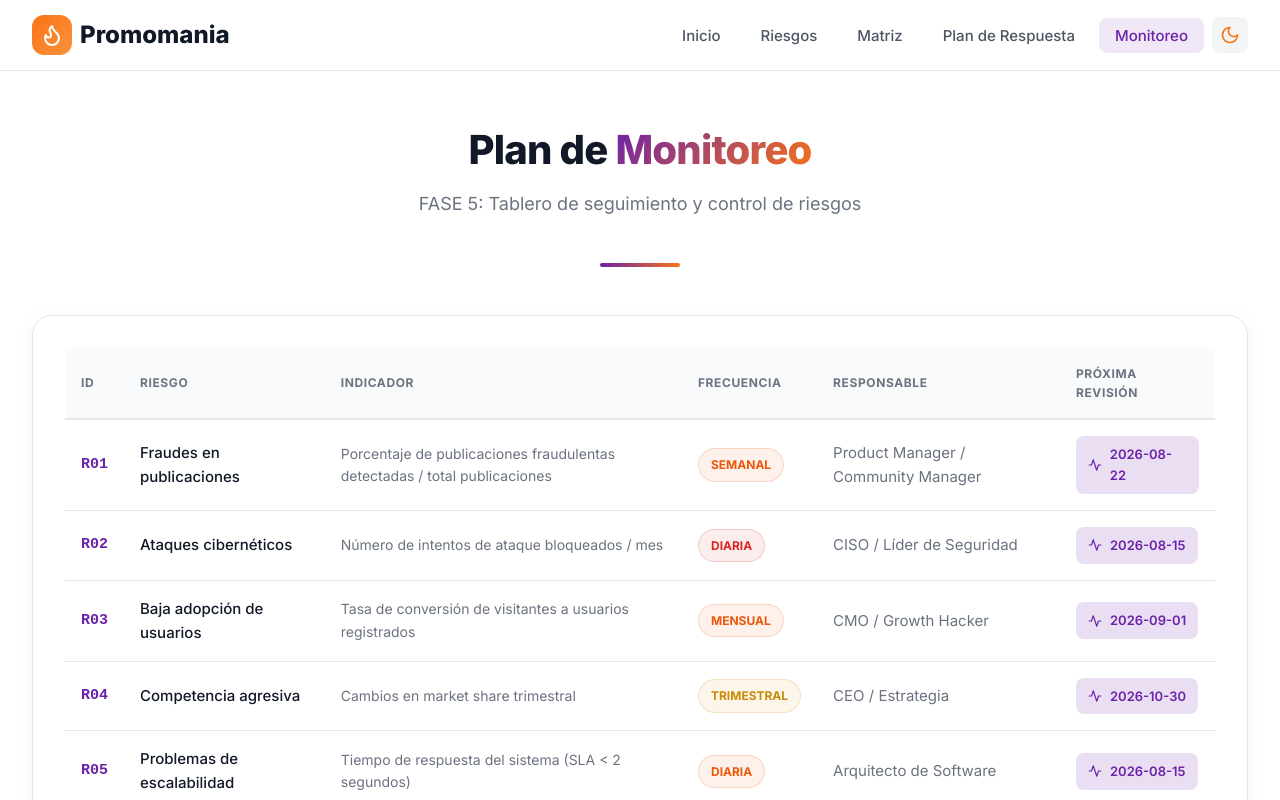
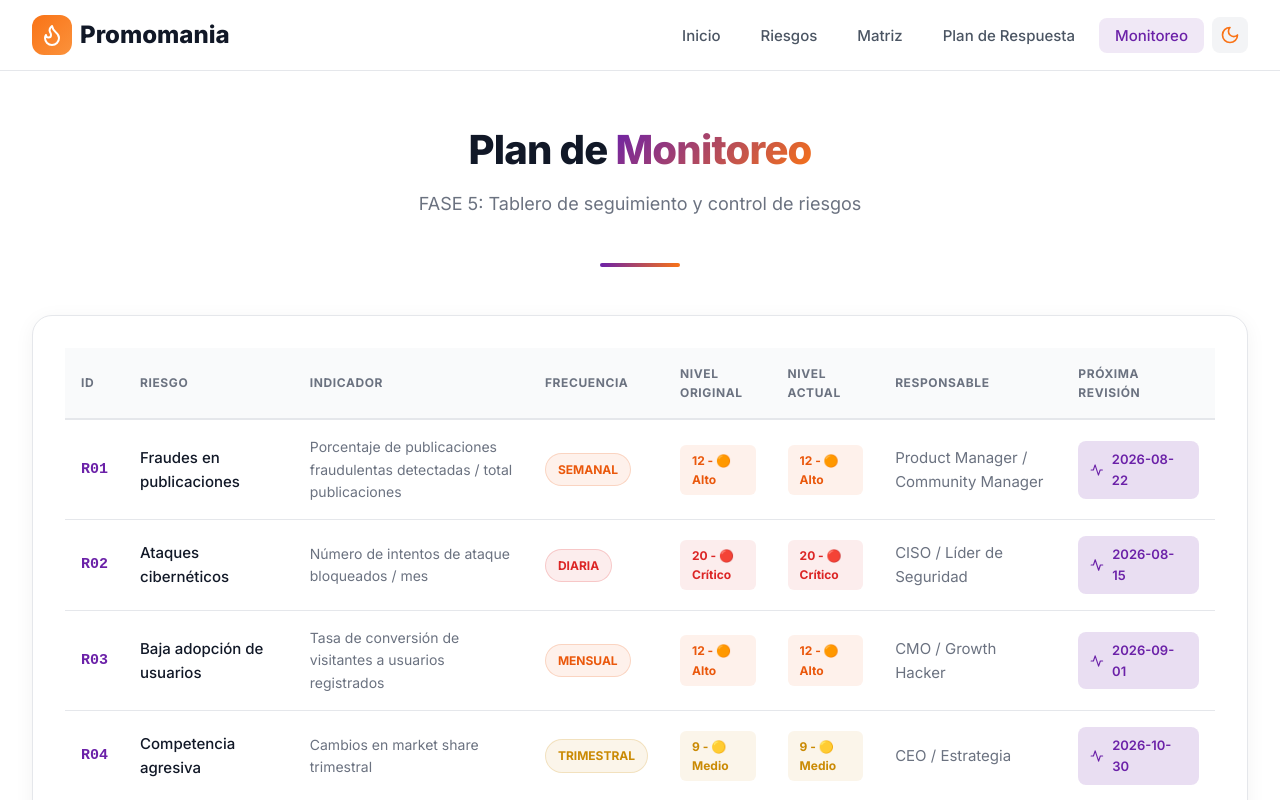
Before and after one commit to gabrieldevco/RisksPromomania, a React (Vite) app: page / in a window 1280 px wide. Both pictures are taken after a click on the button "Monitoreo". Shown: the top 800 px of the page. Built offline with nearby package versions, Linux system fonts and the light colour scheme.

Commit message:
sincronizar estado de controles entre Dashboard, Riesgos, Matriz, Respuesta y Monitoreo - ahora se actualizan en tiempo real

```diff
--- a/src/App.jsx
+++ b/src/App.jsx
@@ -1,4 +1,4 @@
-import { useState } from 'react';
+import { useState, useCallback, useMemo } from 'react';
 import Navbar from './components/Navbar';
 import Dashboard from './sections/Dashboard';
 import Riesgos from './sections/Riesgos';
@@ -7,25 +7,100 @@ import Respuesta from './sections/Respuesta';
 import Monitoreo from './sections/Monitoreo';
 import { ThemeProvider } from './context/ThemeContext';
 import { useTheme } from './hooks/useTheme';
+import { risks } from './data/risks';
 
 const AppContent = () => {
   const [activeSection, setActiveSection] = useState('dashboard');
   const { isDarkMode, themeColors } = useTheme();
 
+  // Estado compartido de riesgos con controles aplicados
+  const [risksWithControl, setRisksWithControl] = useState(() =>
+    risks.map(risk => ({
+      ...risk,
+      controlLevel: 1,
+      residualImpact: risk.impact,
+      residualLevel: risk.level,
+      residualZone: risk.zone
+    }))
+  );
+
+  // Función para actualizar controles (compartida entre componentes)
+  const handleControlChange = useCallback((riskId, controlData) => {
+    setRisksWithControl(prevRisks =>
+      prevRisks.map(risk => {
+        if (risk.id === riskId) {
+          if (typeof controlData === 'number') {
+            // Calcular impacto residual basado en nivel de control
+            const reductionFactor = (controlData - 1) * 0.2;
+            const newResidualImpact = Math.max(1, Math.round(risk.impact * (1 - reductionFactor)));
+            const newResidualLevel = risk.probability * newResidualImpact;
+            const newResidualZone = newResidualLevel >= 17 ? 'critical' :
+                                   newResidualLevel >= 10 ? 'high' :
+                                   newResidualLevel >= 5 ? 'medium' : 'low';
+
+            return {
+              ...risk,
+              controlLevel: controlData,
+              residualImpact: newResidualImpact,
+              residualLevel: newResidualLevel,
+              residualZone: newResidualZone
+            };
+          }
+          return { ...risk, ...controlData };
+        }
+        return risk;
+      })
+    );
+  }, []);
+
+  // Calcular estadísticas basadas en riesgos con controles aplicados
+  const riskStats = useMemo(() => {
+    return {
+      critical: risksWithControl.filter(r => r.residualZone === 'critical').length,
+      high: risksWithControl.filter(r => r.residualZone === 'high').length,
+      medium: risksWithControl.filter(r => r.residualZone === 'medium').length,
+      low: risksWithControl.filter(r => r.residualZone === 'low').length
+    };
+  }, [risksWithControl]);
+
   const renderSection = () => {
     switch (activeSection) {
       case 'dashboard':
-        return <Dashboard setActiveSection={setActiveSection} isDarkMode={isDarkMode} />;
+        return <Dashboard
+          setActiveSection={setActiveSection}
+          isDarkMode={isDarkMode}
+          risksWithControl={risksWithControl}
+          riskStats={riskStats}
+        />;
       case 'riesgos':
-        return <Riesgos isDarkMode={isDarkMode} />;
+        return <Riesgos
+          isDarkMode={isDarkMode}
+          risksWithControl={risksWithControl}
+          setRisksWithControl={setRisksWithControl}
+          handleControlChange={handleControlChange}
+        />;
       case 'matriz':
-        return <Matriz isDarkMode={isDarkMode} />;
+        return <Matriz
+          isDarkMode={isDarkMode}
+          risksWithControl={risksWithControl}
+        />;
       case 'respuesta':
-        return <Respuesta isDarkMode={isDarkMode} />;
+        return <Respuesta
+          isDarkMode={isDarkMode}
+          risksWithControl={risksWithControl}
+        />;
       case 'monitoreo':
-        return <Monitoreo isDarkMode={isDarkMode} />;
+        return <Monitoreo
+          isDarkMode={isDarkMode}
+          risksWithControl={risksWithControl}
+        />;
       default:
-        return <Dashboard setActiveSection={setActiveSection} isDarkMode={isDarkMode} />;
+        return <Dashboard
+          setActiveSection={setActiveSection}
+          isDarkMode={isDarkMode}
+          risksWithControl={risksWithControl}
+          riskStats={riskStats}
+        />;
     }
   };
 
--- a/src/sections/Dashboard.jsx
+++ b/src/sections/Dashboard.jsx
@@ -1,4 +1,4 @@
-import { risks, riskStats, getZoneColor } from '../data/risks';
+import { getZoneColor } from '../data/risks';
 import { AlertTriangle, Shield, Activity, TrendingUp, ArrowRight, Users, ShoppingBag, DollarSign, ShieldCheck, Zap } from 'lucide-react';
 
 const StatCard = ({ zone, value, label, icon: Icon, subtitle }) => {
@@ -49,8 +49,8 @@ const StatCard = ({ zone, value, label, icon: Icon, subtitle }) => {
   );
 };
 
-const Dashboard = ({ setActiveSection }) => {
-  const total = risks.length;
+const Dashboard = ({ setActiveSection, risksWithControl, riskStats }) => {
+  const total = risksWithControl.length;
 
   return (
     <div>
--- a/src/sections/Matriz.jsx
+++ b/src/sections/Matriz.jsx
@@ -2,7 +2,9 @@ import { useState } from 'react';
 import { risks, getRiskZone, getZoneColor, getZoneLabel } from '../data/risks';
 import { AlertTriangle, Target, Shield, Eye, Info } from 'lucide-react';
 
-const Matriz = ({ isDarkMode }) => {
+const Matriz = ({ isDarkMode, risksWithControl }) => {
+  // Usar riesgos con controles aplicados
+  const risks = risksWithControl || [];
   const [hoveredCell, setHoveredCell] = useState(null);
   const [tooltipPosition, setTooltipPosition] = useState({ x: 0, y: 0 });
   const [selectedZone, setSelectedZone] = useState(null);
--- a/src/sections/Monitoreo.jsx
+++ b/src/sections/Monitoreo.jsx
@@ -1,5 +1,5 @@
-import { risks, getZoneColor } from '../data/risks';
-import { Clock, Activity } from 'lucide-react';
+import { getZoneColor, getZoneLabel } from '../data/risks';
+import { Clock, Activity, Shield, ArrowRight } from 'lucide-react';
 
 const frequencies = {
   'R02': 'Diaria',
@@ -25,7 +25,7 @@ const nextReviews = {
   'Semestral': '2026-12-15'
 };
 
-const Monitoreo = () => {
+const Monitoreo = ({ risksWithControl }) => {
   return (
     <div style={{ maxWidth: '1400px', margin: '0 auto', padding: '0 2rem 3rem' }}>
       <div className="section-header">
@@ -49,7 +49,7 @@ const Monitoreo = () => {
         }}>
           <thead>
             <tr>
-              {['ID', 'Riesgo', 'Indicador', 'Frecuencia', 'Responsable', 'Próxima Revisión'].map((header) => (
+              {['ID', 'Riesgo', 'Indicador', 'Frecuencia', 'Nivel Original', 'Nivel Actual', 'Responsable', 'Próxima Revisión'].map((header) => (
                 <th key={header} style={{
                   textAlign: 'left',
                   padding: '1rem',
@@ -65,10 +65,13 @@ const Monitoreo = () => {
             </tr>
           </thead>
           <tbody>
-            {risks.map(risk => {
+            {risksWithControl.map(risk => {
               const freq = frequencies[risk.id];
               const nextReview = nextReviews[freq];
-              const zoneColor = getZoneColor(risk.zone);
+              const zoneColor = getZoneColor(risk.residualZone);
+              const originalZoneColor = getZoneColor(risk.zone);
+              const hasControlApplied = risk.controlLevel > 1 || (risk.appliedControls && risk.appliedControls.length > 0);
+              const hasImproved = risk.residualZone !== risk.zone;
 
               return (
                 <tr key={risk.id} style={{ borderBottom: '1px solid var(--border-color)' }}>
@@ -78,7 +81,14 @@ const Monitoreo = () => {
                     fontWeight: 700,
                     color: '#6B21A8'
                   }}>{risk.id}</td>
-                  <td style={{ padding: '1rem', color: 'var(--text-primary)', fontWeight: 500 }}>{risk.name}</td>
+                  <td style={{ padding: '1rem', color: 'var(--text-primary)', fontWeight: 500 }}>
+                    <div style={{ display: 'flex', alignItems: 'center', gap: '0.5rem' }}>
+                      {risk.name}
+                      {hasControlApplied && (
+                        <Shield size={14} color="#22C55E" title="Controles aplicados" />
+                      )}
+                    </div>
+                  </td>
                   <td style={{ padding: '1rem', color: 'var(--text-secondary)', fontSize: '0.875rem' }}>{risk.indicator}</td>
                   <td style={{ padding: '1rem' }}>
                     <span style={{
@@ -95,6 +105,41 @@ const Monitoreo = () => {
                     }}>
                       {freq}
                     </span>
+                  </td>
+                  <td style={{ padding: '1rem' }}>
+                    <span style={{
+                      display: 'inline-flex',
+                      alignItems: 'center',
+                      gap: '0.5rem',
+                      padding: '0.375rem 0.75rem',
+                      background: `${originalZoneColor}15`,
+                      color: originalZoneColor,
+                      borderRadius: '6px',
+                      fontSize: '0.75rem',
+                      fontWeight: 700,
+                      textDecoration: hasImproved ? 'line-through' : 'none',
+                      opacity: hasImproved ? 0.6 : 1
+                    }}>
+                      {risk.level} - {getZoneLabel(risk.zone)}
+                    </span>
+                  </td>
+                  <td style={{ padding: '1rem' }}>
+                    <div style={{ display: 'flex', alignItems: 'center', gap: '0.5rem' }}>
+                      {hasImproved && <ArrowRight size={14} color="#22C55E" />}
+                      <span style={{
+                        display: 'inline-flex',
+                        alignItems: 'center',
+                        padding: '0.375rem 0.75rem',
+                        background: `${zoneColor}15`,
+                        color: zoneColor,
+                        borderRadius: '6px',
+                        fontSize: '0.75rem',
+                        fontWeight: 700,
+                        border: hasImproved ? `2px solid ${zoneColor}` : 'none'
+                      }}>
+                        {risk.residualLevel} - {getZoneLabel(risk.residualZone)}
+                      </span>
+                    </div>
                   </td>
                   <td style={{ padding: '1rem', color: 'var(--text-secondary)' }}>{risk.responsible}</td>
                   <td style={{ padding: '1rem' }}>
--- a/src/sections/Respuesta.jsx
+++ b/src/sections/Respuesta.jsx
@@ -162,7 +162,8 @@ const ResponseCard = ({ risk }) => {
   );
 };
 
-const Respuesta = () => {
+const Respuesta = ({ risksWithControl }) => {
+  const risks = risksWithControl || [];
   // Mostrar riesgos de nivel Alto, Crítico + R08 y R10 (relevantes para cronograma e infraestructura)
   const highAndCriticalRisks = risks.filter(r =>
     r.level >= 10 || r.id === 'R08' || r.id === 'R10'
--- a/src/sections/Riesgos.jsx
+++ b/src/sections/Riesgos.jsx
@@ -3,7 +3,7 @@ import { risks, getZoneLabel, updateRiskControlLevel, controlLevels, getRiskZone
 import RiskCard from '../components/RiskCard';
 import { Plus, X, Check } from 'lucide-react';
 
-const Riesgos = () => {
+const Riesgos = ({ risksWithControl, setRisksWithControl, handleControlChange }) => {
   const [filter, setFilter] = useState('all');
   const [showAddRiskModal, setShowAddRiskModal] = useState(false);
 
@@ -22,31 +22,6 @@ const Riesgos = () => {
       document.body.style.paddingRight = '';
     };
   }, [showAddRiskModal]);
-
-  // Inicializar riesgos con controlLevel = 1
-  const [risksWithControl, setRisksWithControl] = useState(() =>
-    risks.map(risk => ({ ...risk, controlLevel: 1, residualImpact: risk.impact, residualLevel: risk.level, residualZone: risk.zone }))
-  );
-
-  // Manejar cambio de nivel de control (ahora soporta objeto con datos completos o número)
-  const handleControlChange = (riskId, controlData) => {
-    setRisksWithControl(prevRisks =>
-      prevRisks.map(risk => {
-        if (risk.id === riskId) {
-          // Si es un número (formato antiguo), usar updateRiskControlLevel
-          if (typeof controlData === 'number') {
-            return updateRiskControlLevel(risk, controlData);
-          }
-          // Si es un objeto (nuevo formato), fusionar directamente
-          return {
-            ...risk,
-            ...controlData
-          };
-        }
-        return risk;
-      })
-    );
-  };
 
   // Estado para formulario de nuevo riesgo
   const [newRisk, setNewRisk] = useState({
```
